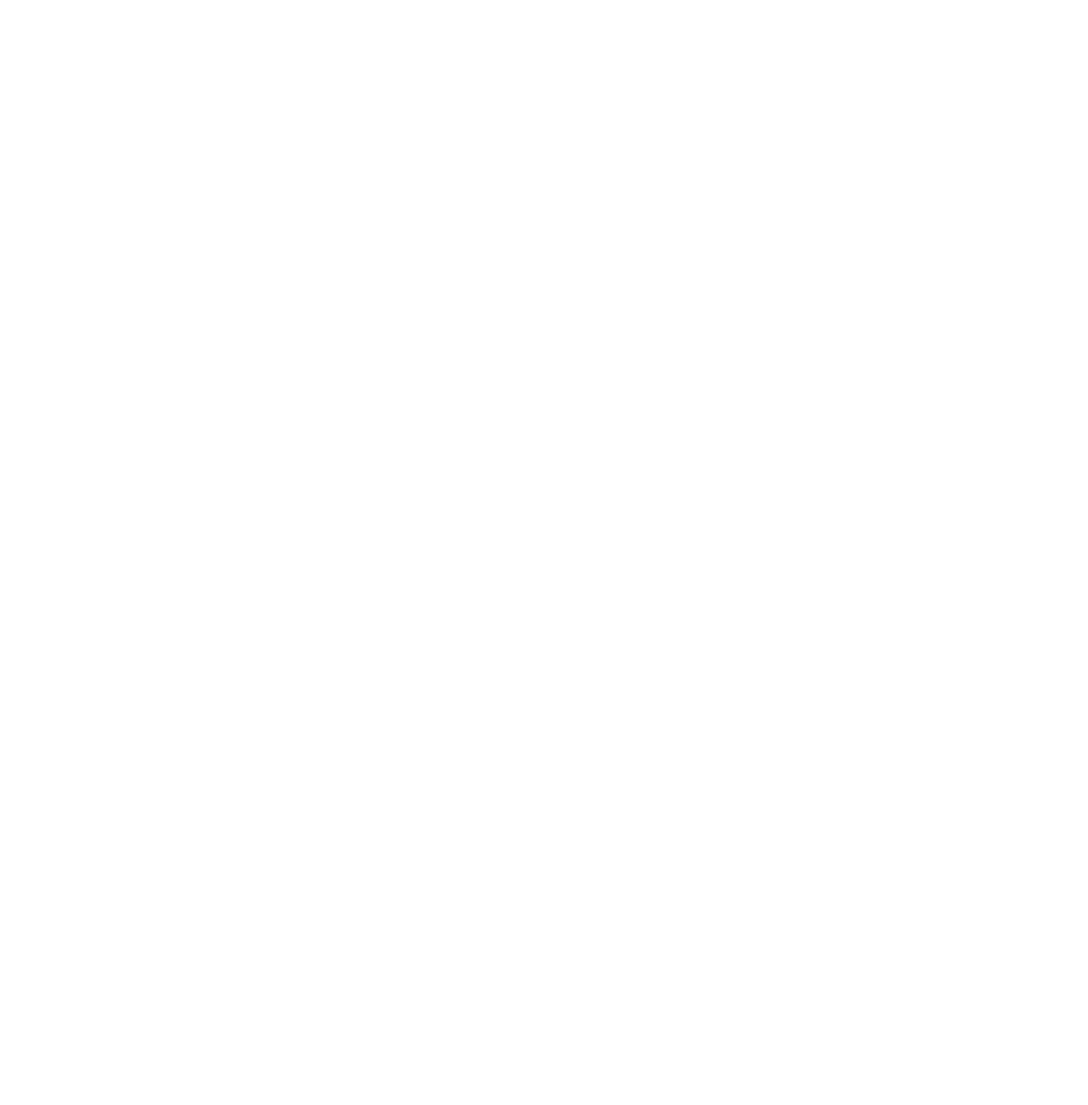
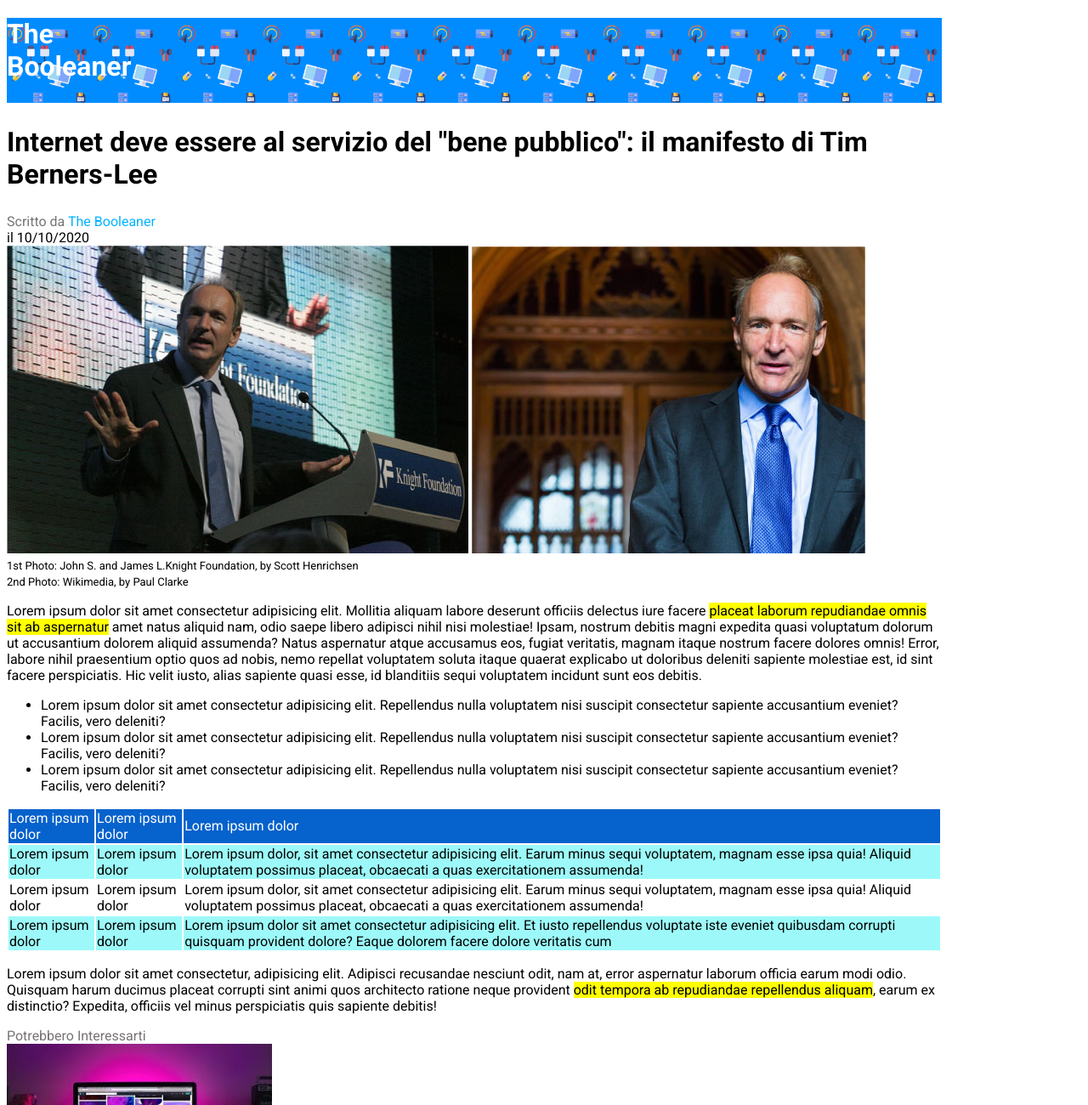
Before and after one commit to daviderigamonti1/html-css-booleaner, a plain HTML site: page index.html in a window 1280 px wide. Shown: the top 1300 px of the page at 85% size. Before the commit the page ends 800 px from the top, so only its background shows below. Drawn offline with Linux system fonts and the light colour scheme.

Commit message:
added css in style css

```diff
--- a/css/style.css
+++ b/css/style.css
@@ -2,18 +2,50 @@ body {
     font-family: "Roboto", sans-serif;
     font-weight: 400;
     font-style: normal;
+    width: 1100px;
   }
+
 header{
-    height: 200px;
-    background-image: url(img/pattern.png);
+    margin: 0;
+    width: 1100px;
+    height: 100px;
+    background-color: rgb(0, 140, 255);
+    background-image: url(../img/pattern.png);
+    background-size: contain;
     color: white;
 }
-.blue font {
-    color: aqua;
+
+section {
+    width: 1010;
 }
+
+h2 {font-size: xx-large;}
+
+.small {
+    font-size: small;
+}
+
+.blue-font {
+    color: rgb(0, 179, 255);
+}
+
 .highlight {
     background-color: yellow;
 }
-.table-background {
-    background-color: aqua;
+
+.table1 {
+    background-color: rgb(6, 98, 204);
+    color: white;
+    width: 100%;
 }
+.table2 {
+    background-color: rgb(157, 249, 249);
+}
+
+.table3 {
+    background-color: white;
+}
+
+.grey-font {
+    color: rgb(119, 115, 115);
+}
--- a/index.html
+++ b/index.html
@@ -0,0 +1,77 @@
+<!DOCTYPE html>
+<html lang="it">
+<head>
+    <meta charset="UTF-8">
+    <meta name="viewport" content="width=device-width, initial-scale=1.0">
+    <link rel="preconnect" href="https://fonts.googleapis.com">
+    <link rel="preconnect" href="https://fonts.gstatic.com" crossorigin>
+    <link href="https://fonts.googleapis.com/css2?family=Roboto:ital,wght@0,100;0,300;0,400;0,500;0,700;0,900;1,100;1,300;1,400;1,500;1,700;1,900&display=swap" rel="stylesheet">
+    <link rel="stylesheet" href="css/style.css">
+    <title>The Booleaner</title>
+
+</head>
+<body>
+    <header>
+        <h1>The
+          <br>
+            Booleaner</h1>
+    </header>
+    <main>
+        <section>
+            <h2>Internet deve essere al servizio del "bene pubblico": il manifesto di Tim Berners-Lee</h2>
+            <div>
+                <span class="grey-font">Scritto da</span><span class="blue-font"> The Booleaner</span>
+            <br>
+            <span>il 10/10/2020</span>
+            </div>
+            <img src="img/tim-1.jpg" alt="Tim Berners-Lee 1">
+            <img src="img/tim-2.jpg" alt="Tim Berners-Lee 2">
+            <br>
+            <span class="small">1st Photo: John S. and James L.Knight Foundation, by Scott Henrichsen</span>
+            <br>
+            <span class="small">2nd Photo: Wikimedia, by Paul Clarke</span>
+        </section>
+        <section>
+            <p>Lorem ipsum dolor sit amet consectetur adipisicing elit. Mollitia aliquam labore deserunt officiis delectus iure facere <span class="highlight">placeat laborum repudiandae omnis sit ab aspernatur</span> amet natus aliquid nam, odio saepe libero adipisci nihil nisi molestiae! Ipsam, nostrum debitis magni expedita quasi voluptatum dolorum ut accusantium dolorem aliquid assumenda? Natus aspernatur atque accusamus eos, fugiat veritatis, magnam itaque nostrum facere dolores omnis! Error, labore nihil praesentium optio quos ad nobis, nemo repellat voluptatem soluta itaque quaerat explicabo ut doloribus deleniti sapiente molestiae est, id sint facere perspiciatis. Hic velit iusto, alias sapiente quasi esse, id blanditiis sequi voluptatem incidunt sunt eos debitis.</p>
+            <ul>
+                <li>Lorem ipsum dolor sit amet consectetur adipisicing elit. Repellendus nulla voluptatem nisi suscipit consectetur sapiente accusantium eveniet? Facilis, vero deleniti?</li>
+                <li>Lorem ipsum dolor sit amet consectetur adipisicing elit. Repellendus nulla voluptatem nisi suscipit consectetur sapiente accusantium eveniet? Facilis, vero deleniti?</li>
+                <li>Lorem ipsum dolor sit amet consectetur adipisicing elit. Repellendus nulla voluptatem nisi suscipit consectetur sapiente accusantium eveniet? Facilis, vero deleniti?</li>
+            </ul>
+        </section>
+        <section>
+            <table>
+                <thead class="table1">
+                    <td>Lorem ipsum dolor</td>
+                    <td>Lorem ipsum dolor</td>
+                    <td>Lorem ipsum dolor</td>
+                </thead>
+                <tr class="table2">
+                    <td>Lorem ipsum dolor</td>
+                    <td>Lorem ipsum dolor</td>
+                    <td>Lorem ipsum dolor, sit amet consectetur adipisicing elit. Earum minus sequi voluptatem, magnam esse ipsa quia! Aliquid voluptatem possimus placeat, obcaecati a quas exercitationem assumenda!</td>
+                </tr>
+                <tr class="table3">
+                    <td>Lorem ipsum dolor</td>
+                    <td>Lorem ipsum dolor</td>
+                    <td>Lorem ipsum dolor, sit amet consectetur adipisicing elit. Earum minus sequi voluptatem, magnam esse ipsa quia! Aliquid voluptatem possimus placeat, obcaecati a quas exercitationem assumenda!</td>
+                </tr>
+                <tr class="table2">
+                    <td>Lorem ipsum dolor</td>
+                    <td>Lorem ipsum dolor</td>
+                    <td>Lorem ipsum dolor sit amet consectetur adipisicing elit. Et iusto repellendus voluptate iste eveniet quibusdam corrupti quisquam provident dolore? Eaque dolorem facere dolore veritatis cum </td>
+                </tr>
+            </table>
+        </section>
+        <section>
+            <p>Lorem ipsum dolor sit amet consectetur, adipisicing elit. Adipisci recusandae nesciunt odit, nam at, error aspernatur laborum officia earum modi odio. Quisquam harum ducimus placeat corrupti sint animi quos architecto ratione neque provident <span class="highlight">odit tempora ab repudiandae repellendus aliquam</span>, earum ex distinctio? Expedita, officiis vel minus perspiciatis quis sapiente debitis!</p>
+        </section>
+    </main>
+    <footer>
+        <div class="grey-font">Potrebbero Interessarti</div>
+        <img src="img/monitor.jpg" alt="monitor">
+        <br>
+        <img src="img/graph.jpg" alt="graph">
+    </footer>
+</body>
+</html>
```
Also changed, not shown: style.css (deleted).
